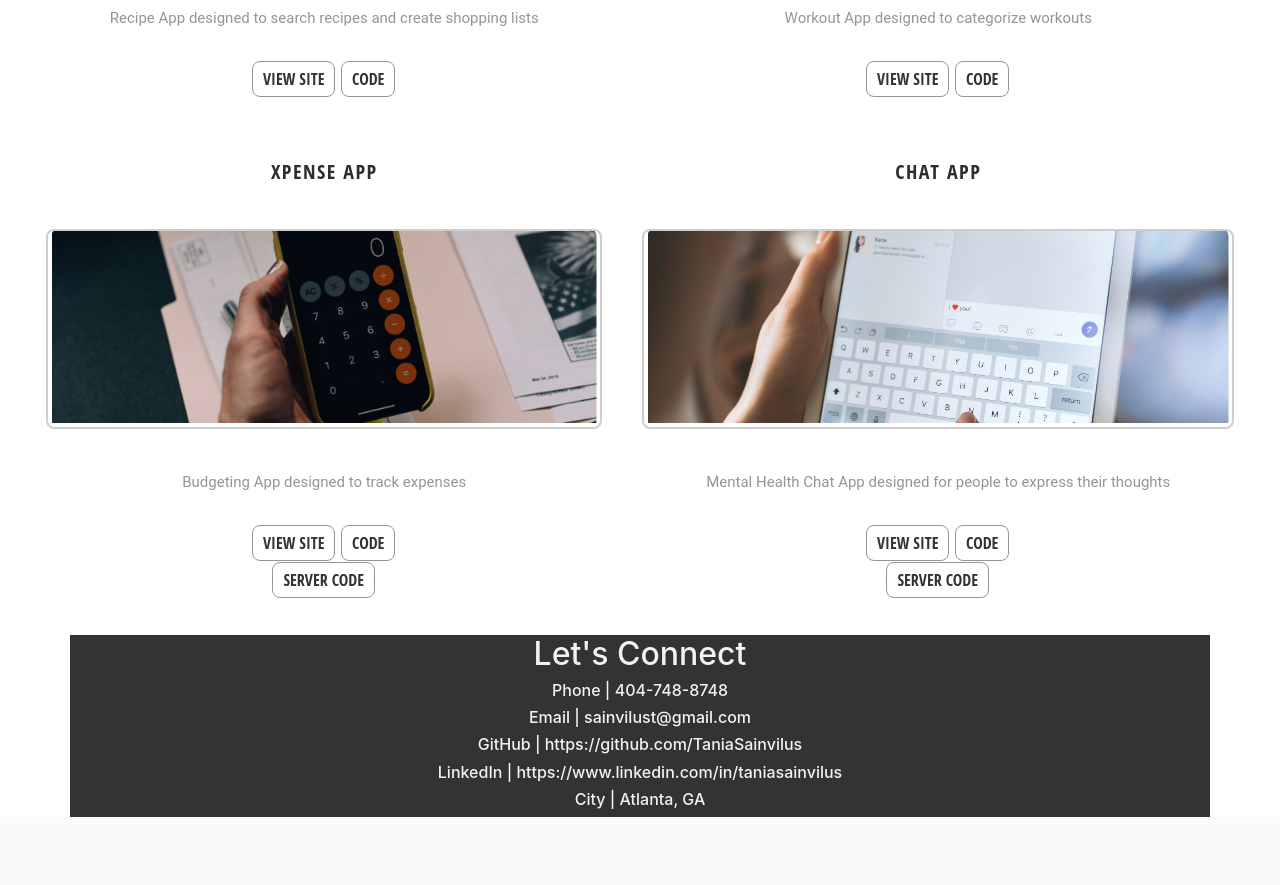
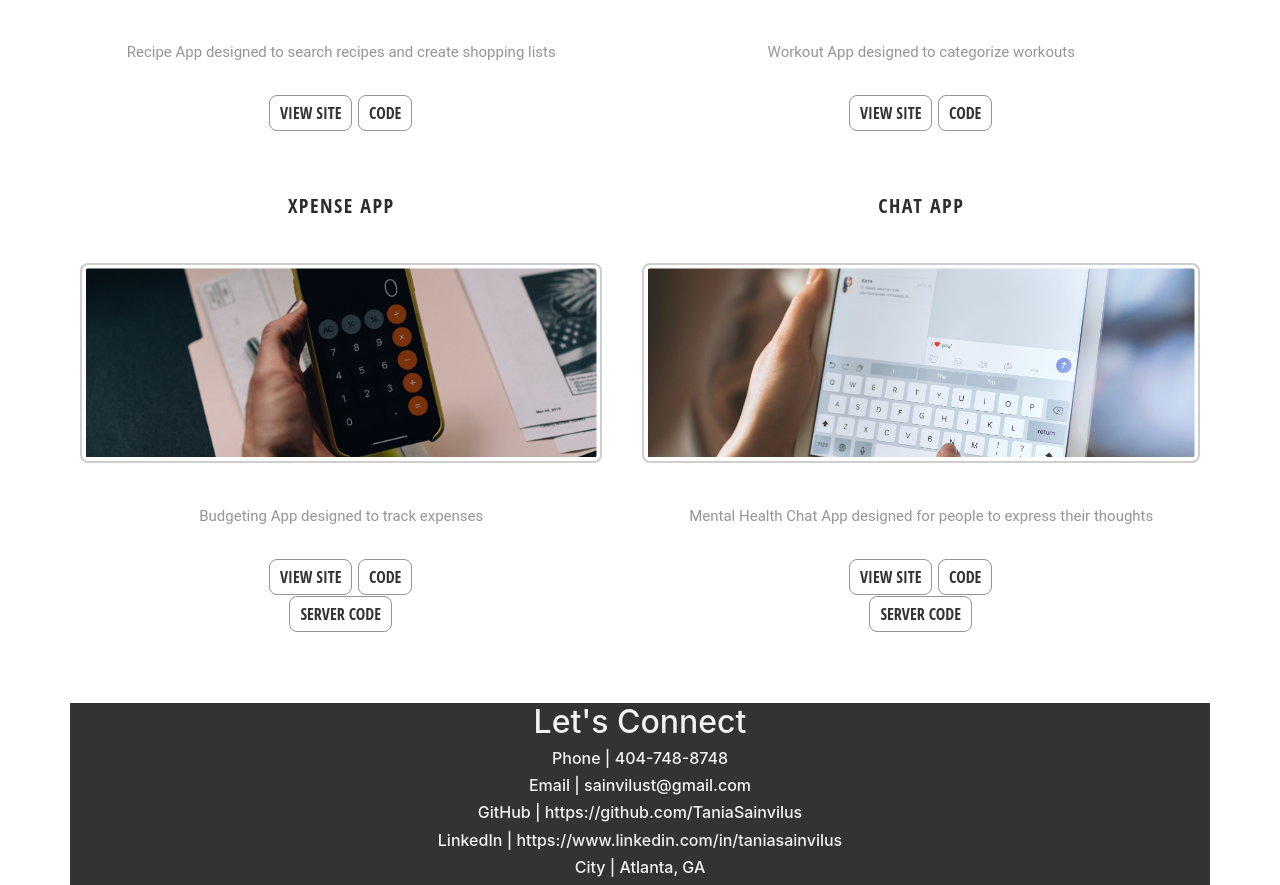
Before and after one commit to TaniaSainvilus/myportfolio, a PHP site: page / in a window 1280 px wide. Shown: the part 1835-2720 px from the top of the page. Before the commit the page ends 2652 px from the top, so only its background shows below. Run offline with PHP 8.4, Linux system fonts and the light colour scheme; some libraries are stand-ins or nearby versions; some web fonts are replaced.

Commit message:
added padding to proj section

```diff
--- a/css/style.css
+++ b/css/style.css
@@ -59,6 +59,7 @@ body {
 	align-items: center;
     justify-content: center;
     margin: 0 auto;
+
 
 }
 
@@ -122,7 +123,7 @@ img {
   }
 
   .content {
-    padding: 16px;
+    padding: 50px;
   }
 
   .sticky {
@@ -188,7 +189,6 @@ h3 {
     border-radius: 8px;
     padding: 3.5px;
     height: 200px;
-    padding-top: 0px;
 }
 
 .recentprojects div {
```
